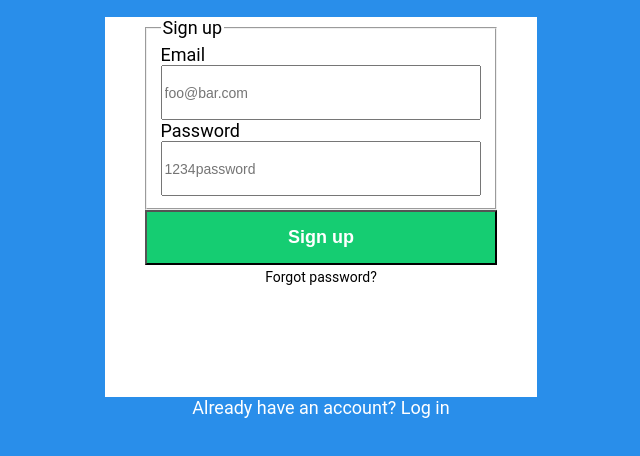
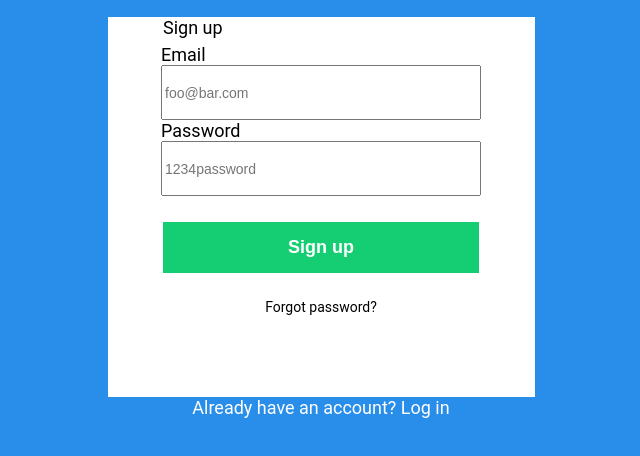
Before and after one commit to srkiley1/signuppage, a plain HTML site: page index.html in a window 1280 px wide. Shown: the part 68-524 px from the top of the page, without its empty margins (319-959 px from the left). Drawn offline with Linux system fonts and the light colour scheme.

Commit message:
change outline on fieldset to border

```diff
--- a/css/main.css
+++ b/css/main.css
@@ -36,7 +36,7 @@ form {
 fieldset {
 	margin-right: auto;
 	margin-left: auto;
-	outline: none;
+	border:0;
 	text-align: left;
 }
 h1 {
@@ -52,13 +52,16 @@ input {
 }
 button {
 	 background-color: #15CD72;
-	 width: 352px;
+	 width: 320px;
 	 height: 55px;
-	 margin: 20 px auto;
+	 margin: 20px auto;
 	 display: block;
 	 color:white;
 	 font-weight: bold;
 	 font-size: 18px;
+	 margin-top: 12px;
+	 padding: 15px;
+	 border: 2px solid white;
 }
 button:hover {
 	background-color: #0CB863;
```
